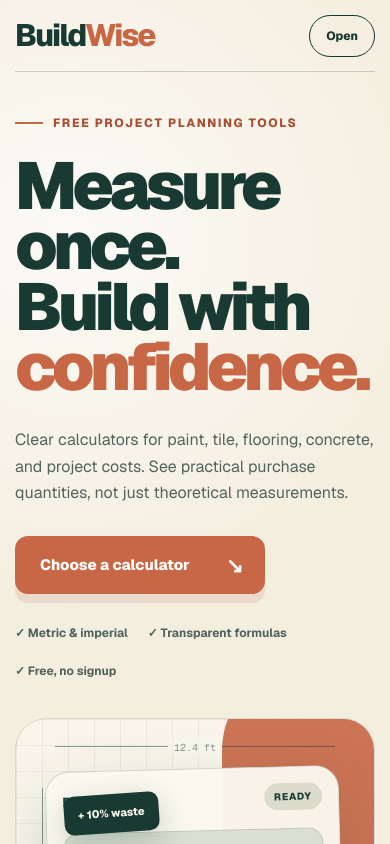
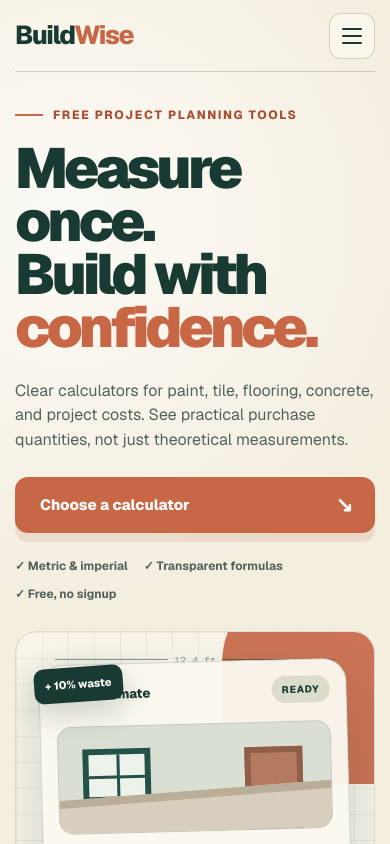
Before and after one commit to Yilong0601/buildwise-calculators, a Next.js app: page / in a window 390 px wide. Shown: the top 844 px of the page. Built offline with nearby package versions, Linux system fonts and the light colour scheme.

Commit message:
Optimize mobile navigation and calculator usability

```diff
--- a/app/components/calculator-tool.tsx
+++ b/app/components/calculator-tool.tsx
@@ -87,6 +87,7 @@
                 <span className="input-wrap">
                   <input
                     type="number"
+                    inputMode="decimal"
                     value={values[field.key] ?? 0}
                     min={field.min}
                     step={field.step ?? 1}
@@ -121,9 +122,13 @@
             Enter all prices in the selected currency. No exchange-rate service
             is used.
           </p>
+          <a className="mobile-estimate-link" href="#estimate">
+            View estimate
+            <span aria-hidden="true">↓</span>
+          </a>
         </div>
 
-        <aside className="result-panel" aria-live="polite">
+        <aside className="result-panel" id="estimate" aria-live="polite">
           <div className="result-heading">
             <span className="panel-step">02</span>
             <p>Your estimate</p>
--- a/app/components/site-header.tsx
+++ b/app/components/site-header.tsx
@@ -12,6 +12,18 @@
       <a className="header-cta" href="/#calculators">
         Open a calculator
       </a>
+      <details className="mobile-menu">
+        <summary aria-label="Open navigation menu">
+          <span aria-hidden="true" />
+          <span aria-hidden="true" />
+          <span aria-hidden="true" />
+        </summary>
+        <nav aria-label="Mobile navigation">
+          <a href="/#calculators">Calculators</a>
+          <a href="/#guides">Guides</a>
+          <a href="/about">About</a>
+        </nav>
+      </details>
     </header>
   );
 }
--- a/app/globals.css
+++ b/app/globals.css
@@ -91,6 +91,10 @@
 .header-cta:hover {
   color: var(--paper);
   background: var(--forest);
+}
+
+.mobile-menu {
+  display: none;
 }
 
 .hero {
@@ -1366,6 +1370,10 @@
   line-height: 1.55;
 }
 
+.mobile-estimate-link {
+  display: none;
+}
+
 .result-actions {
   position: relative;
   z-index: 2;
@@ -1659,6 +1667,324 @@
   }
 }
 
+@media (max-width: 760px) {
+  body {
+    overflow-x: hidden;
+  }
+
+  .site-header {
+    position: relative;
+    grid-template-columns: 1fr auto;
+    gap: 12px;
+  }
+
+  .brand {
+    font-size: 26px;
+    letter-spacing: -1.4px;
+  }
+
+  .header-cta {
+    display: none;
+  }
+
+  .mobile-menu {
+    display: block;
+    justify-self: end;
+  }
+
+  .mobile-menu summary {
+    display: grid;
+    width: 46px;
+    height: 46px;
+    padding: 12px;
+    cursor: pointer;
+    list-style: none;
+    align-content: center;
+    gap: 5px;
+    border: 1px solid rgba(24,58,50,.2);
+    border-radius: 12px;
+    background: rgba(251,248,239,.78);
+  }
+
+  .mobile-menu summary::-webkit-details-marker {
+    display: none;
+  }
+
+  .mobile-menu summary span {
+    display: block;
+    width: 100%;
+    height: 2px;
+    border-radius: 2px;
+    background: var(--forest);
+    transition: transform .18s ease, opacity .18s ease;
+  }
+
+  .mobile-menu[open] summary span:first-child {
+    transform: translateY(7px) rotate(45deg);
+  }
+
+  .mobile-menu[open] summary span:nth-child(2) {
+    opacity: 0;
+  }
+
+  .mobile-menu[open] summary span:last-child {
+    transform: translateY(-7px) rotate(-45deg);
+  }
+
+  .mobile-menu nav {
+    position: absolute;
+    top: calc(100% + 8px);
+    right: 0;
+    z-index: 20;
+    display: grid;
+    width: min(280px, calc(100vw - 30px));
+    gap: 0;
+    overflow: hidden;
+    border: 1px solid rgba(24,58,50,.18);
+    border-radius: 16px;
+    background: var(--paper);
+    box-shadow: 0 18px 45px rgba(24,58,50,.18);
+  }
+
+  .mobile-menu nav a {
+    min-height: 52px;
+    display: flex;
+    align-items: center;
+    padding: 0 18px;
+    border-bottom: 1px solid rgba(24,58,50,.11);
+    font-size: 14px;
+  }
+
+  .mobile-menu nav a:last-child {
+    border-bottom: 0;
+  }
+
+  .hero {
+    min-height: auto;
+  }
+
+  .hero-copy {
+    min-width: 0;
+  }
+
+  .primary-button {
+    width: 100%;
+    min-height: 56px;
+    justify-content: space-between;
+  }
+
+  .trust-row {
+    gap: 10px 16px;
+    margin-top: 24px;
+  }
+
+  .page-hero,
+  .content-hero {
+    overflow-wrap: anywhere;
+  }
+
+  .calculator-section {
+    scroll-margin-top: 16px;
+  }
+
+  .workspace {
+    overflow: visible;
+    border-radius: 20px;
+  }
+
+  .input-panel {
+    min-width: 0;
+  }
+
+  .unit-toggle button,
+  .result-actions button {
+    min-height: 46px;
+  }
+
+  .field {
+    font-size: 12px;
+  }
+
+  .input-wrap {
+    min-height: 58px;
+  }
+
+  .input-wrap input,
+  .input-wrap select {
+    height: 56px;
+    font-size: 16px;
+  }
+
+  .mobile-estimate-link {
+    display: flex;
+    min-height: 50px;
+    margin-top: 22px;
+    padding: 0 16px;
+    align-items: center;
+    justify-content: space-between;
+    color: var(--paper);
+    border-radius: 11px;
+    background: var(--terracotta);
+    font-size: 13px;
+    font-weight: 800;
+  }
+
+  .result-panel {
+    min-height: 0;
+    scroll-margin-top: 16px;
+    border-radius: 0 0 19px 19px;
+  }
+
+  .result-label {
+    margin-top: 38px;
+  }
+
+  .result-note {
+    margin-top: 24px;
+  }
+
+  .result-actions {
+    flex-direction: row;
+  }
+
+  .faq-list summary {
+    min-height: 54px;
+    display: flex;
+    align-items: center;
+    padding-right: 8px;
+    line-height: 1.35;
+  }
+}
+
+@media (max-width: 620px) {
+  .hero {
+    gap: 28px;
+    padding: 34px 0 40px;
+  }
+
+  .eyebrow {
+    margin-bottom: 18px;
+  }
+
+  h1 {
+    font-size: clamp(46px, 14.5vw, 62px);
+    line-height: .94;
+  }
+
+  .hero-lede {
+    margin: 24px 0;
+    line-height: 1.55;
+  }
+
+  .hero-visual {
+    min-height: 300px;
+    border-radius: 22px;
+  }
+
+  .preview-card {
+    width: 86%;
+  }
+
+  .preview-room {
+    height: 108px;
+  }
+
+  .room-window {
+    width: 68px;
+    height: 54px;
+    left: 24px;
+    top: 22px;
+  }
+
+  .room-door {
+    width: 58px;
+    height: 92px;
+    right: 28px;
+    top: 24px;
+  }
+
+  .preview-result strong {
+    font-size: 34px;
+  }
+
+  .floating-chip {
+    padding: 9px 11px;
+  }
+
+  .chip-one {
+    top: 35px;
+    left: 18px;
+  }
+
+  .chip-two {
+    right: 18px;
+    bottom: 28px;
+  }
+
+  .measurement-side,
+  .shape-dot-grid {
+    display: none;
+  }
+
+  .tool-strip {
+    padding-bottom: 44px;
+  }
+
+  .tool-card {
+    min-height: 108px;
+    padding: 18px;
+  }
+
+  .page-hero {
+    padding: 42px 0 34px;
+  }
+
+  .page-hero h1,
+  .content-hero h1 {
+    font-size: clamp(43px, 13.5vw, 58px);
+  }
+
+  .page-hero > div:first-child > p:not(.eyebrow, .breadcrumb),
+  .content-hero > p:last-child {
+    font-size: 15px;
+    line-height: 1.65;
+  }
+
+  .calculator-section {
+    padding: 36px 12px 58px;
+  }
+
+  .input-panel,
+  .result-panel {
+    padding: 22px 18px;
+  }
+
+  .field-grid {
+    gap: 15px;
+  }
+
+  .result-primary {
+    font-size: clamp(40px, 13vw, 54px);
+    overflow-wrap: anywhere;
+  }
+
+  .result-actions {
+    gap: 8px;
+  }
+
+  .seo-content {
+    padding-top: 72px;
+  }
+
+  .seo-content > article {
+    margin-bottom: 62px;
+  }
+
+  .faq-section {
+    margin: 72px 0;
+  }
+}
+
 @media print {
   .site-header,
   .page-hero,
```
